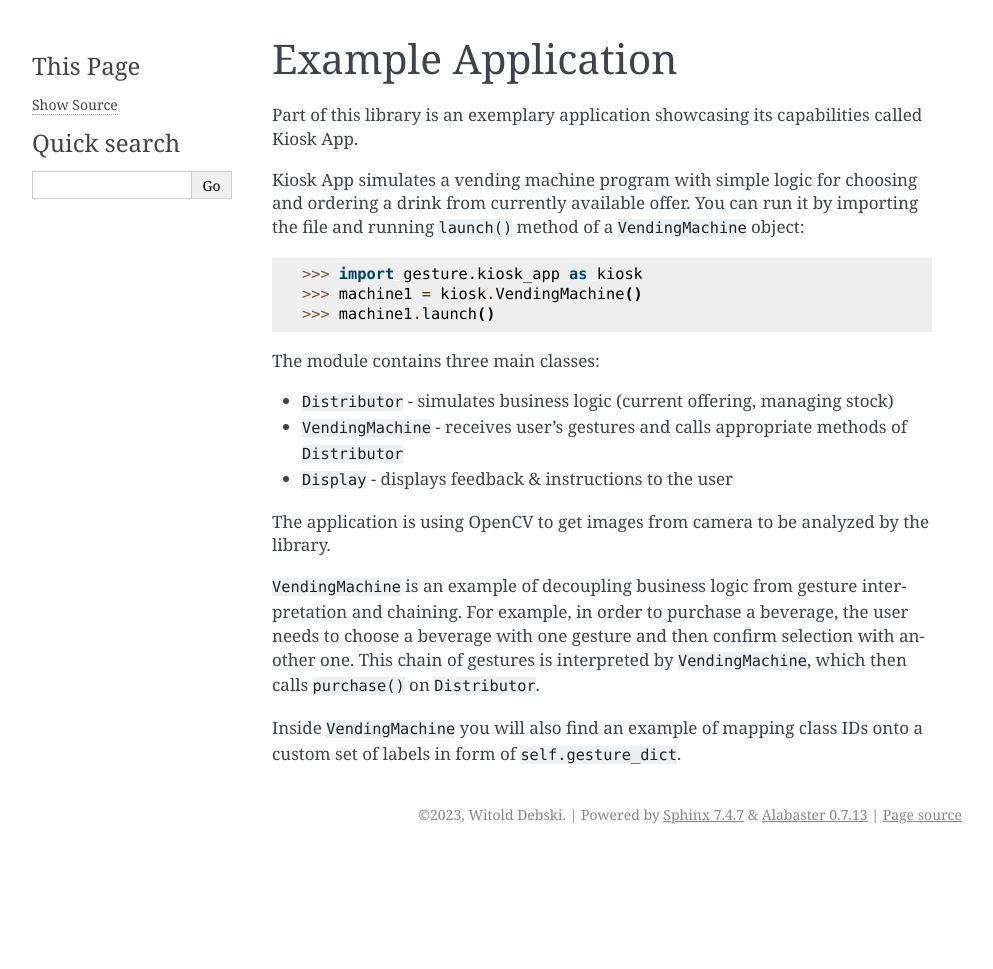
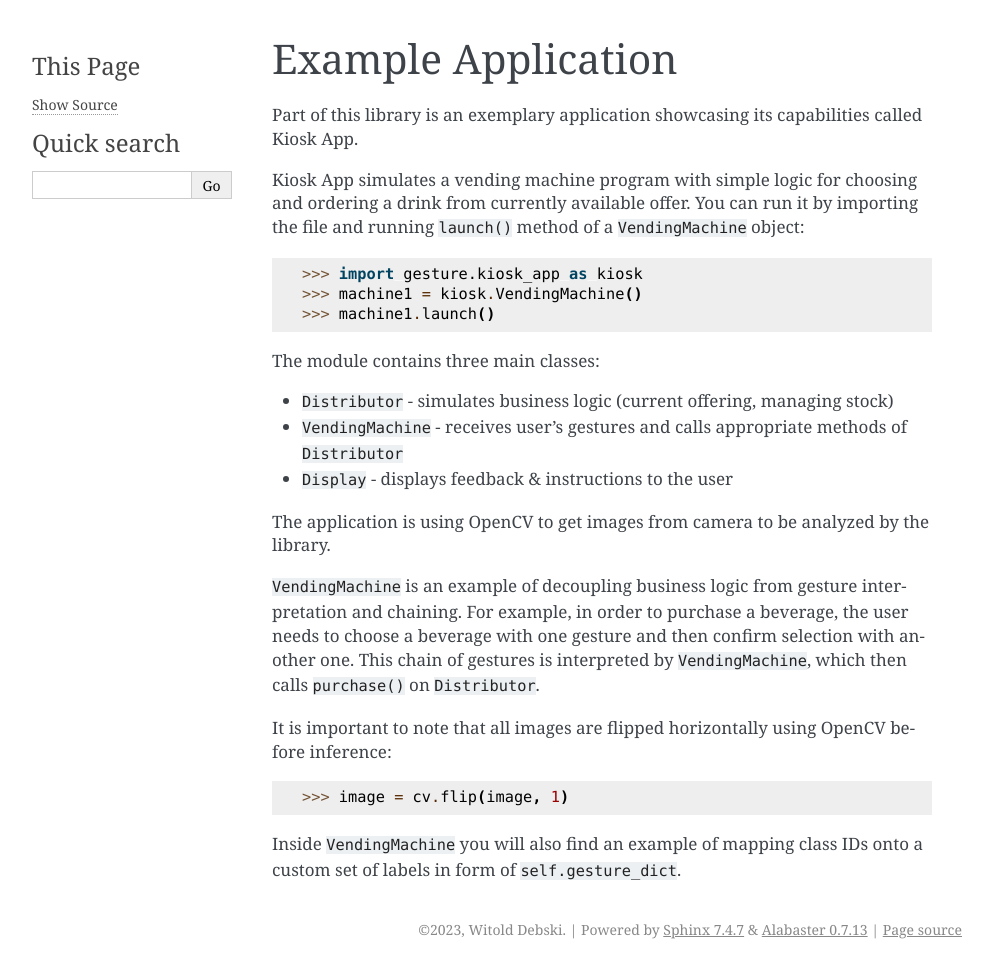
Before and after one commit to witolddebski/GestRec, a Sphinx documentation site: the page built from docs/source/example_kiosk.rst, in a window 1280 px wide. Shown: the whole page, without its empty margins (148-1141 px from the left). Built offline with Sphinx 7.4.7, drawn with Linux system fonts in a browser that asks for light colours; before the commit the page ends 900 px from its top, so only the background shows below that.

Commit message:
updates to docs

```diff
--- a/docs/source/example_kiosk.rst
+++ b/docs/source/example_kiosk.rst
@@ -26,5 +26,12 @@ For example, in order to purchase a beverage, the user needs to choose a beverag
 and then confirm selection with another one. This chain of gestures is interpreted by ``VendingMachine``,
 which then calls ``purchase()`` on ``Distributor``.
 
+It is important to note that all images are flipped horizontally using OpenCV before inference:
+
+.. code-block:: python
+
+    >>> image = cv.flip(image, 1)
+
+
 Inside ``VendingMachine`` you will also find an example of mapping class IDs onto a custom set of labels
 in form of ``self.gesture_dict``.
--- a/docs/source/index.rst
+++ b/docs/source/index.rst
@@ -12,8 +12,8 @@ Check out the :doc:`usage` section for further information.
    :hidden:
 
    usage
+   example_kiosk
    reference
-   example_kiosk
 
 Indices and tables
 ------------------
--- a/docs/source/usage.rst
+++ b/docs/source/usage.rst
@@ -23,6 +23,8 @@ to be processed. A test image is supplied with this package:
 
     >>> from PIL import Image
     >>> image = Image.open("test_images/16.jpg")
+
+This image is already flipped horizontally, but all your analyzed images need to be flipped horizontally.
 
 Then, use the ``__call__`` method to perform inference:
 
```
